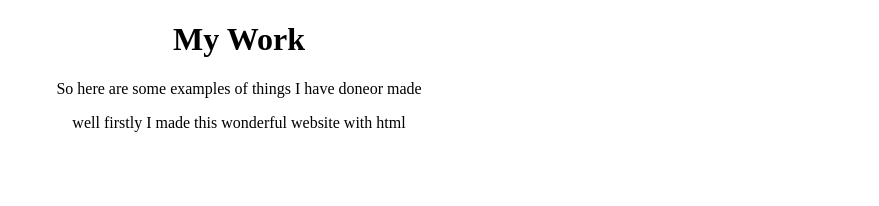
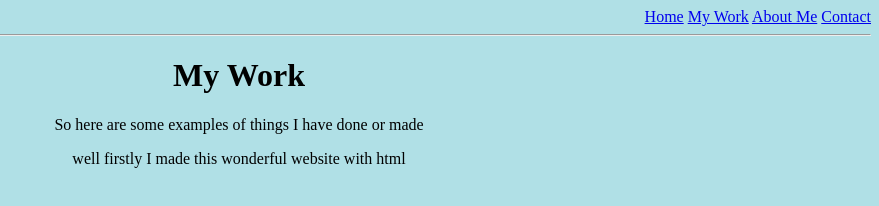
Before and after one commit to techguyx1/techguyx1.github.io, a plain HTML site: page mywork.html in a window 1280 px wide. Shown: the whole page, without its empty margins (401-1280 px from the left). Drawn offline with Linux system fonts and the light colour scheme.

Commit message:
Add files via upload

```diff
--- a/mywork.html
+++ b/mywork.html
@@ -2,11 +2,21 @@
 <html>
 	<head>
 		<title>Mateja's Webstie</title>
+		<div style="text-align: right;">
+    <nav class="w3-bar w3-black">
+        <a class="w3-button w3-bar-item" href="index.html">Home</a>
+         <a class="w3-button w3-bar-item" href="mywork.html">My Work</a>
+          <a class="w3-button w3-bar-item" href="aboutme.html">About Me</a>
+           <a class="w3-button w3-bar-item" href="#Contact">Contact</a>
+           <hr />
+       </nav>
+    </div>
 	</head>
 	<body>
+		<body style="background-color:powderblue;">
 
 		<h1><center>My Work</center></h1>
-		<p><center>So here are some examples of things I have doneor made</center></p>
+		<p><center>So here are some examples of things I have done or made</center></p>
 		<p><center>well firstly I made this wonderful website with html</center></p>
 
 	</body>
```
Also changed, not shown: aboutme.html (added, +17 -0 lines), index.html (+11 -4 lines), 1 other file.
